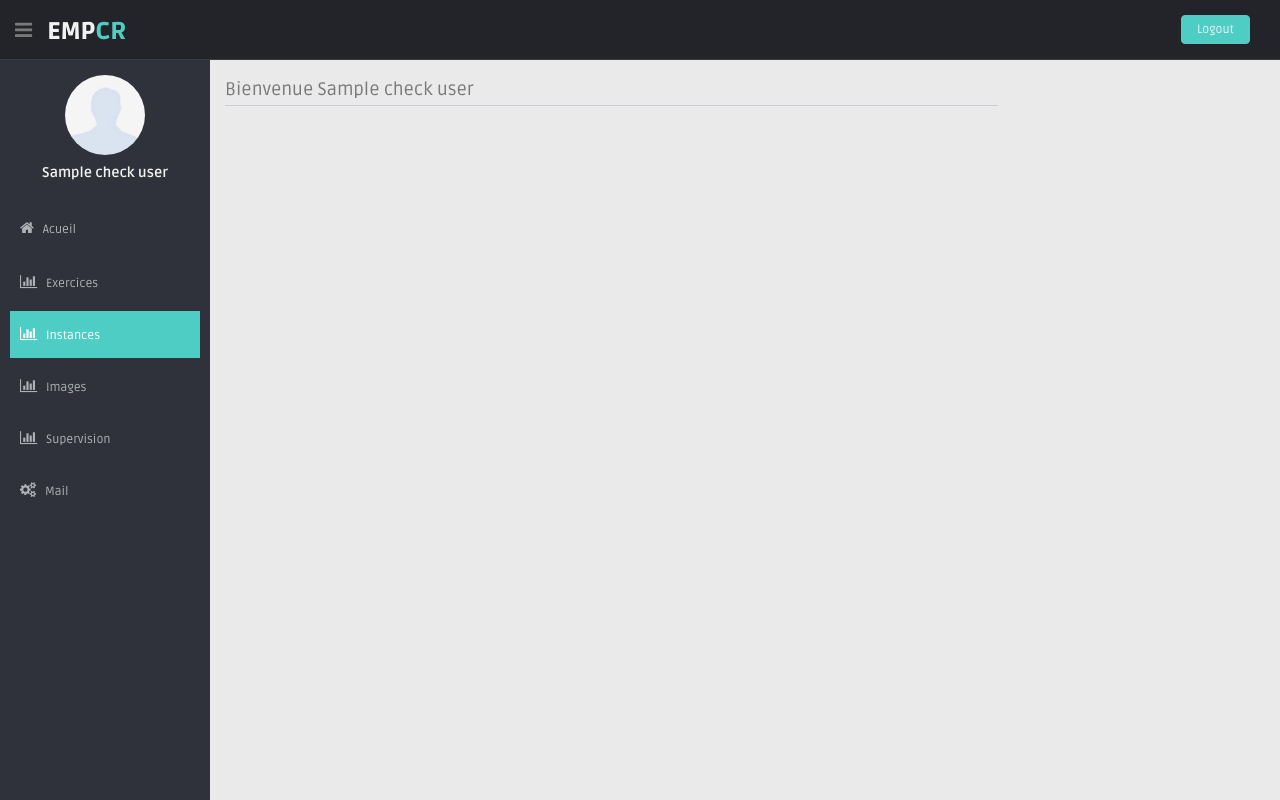
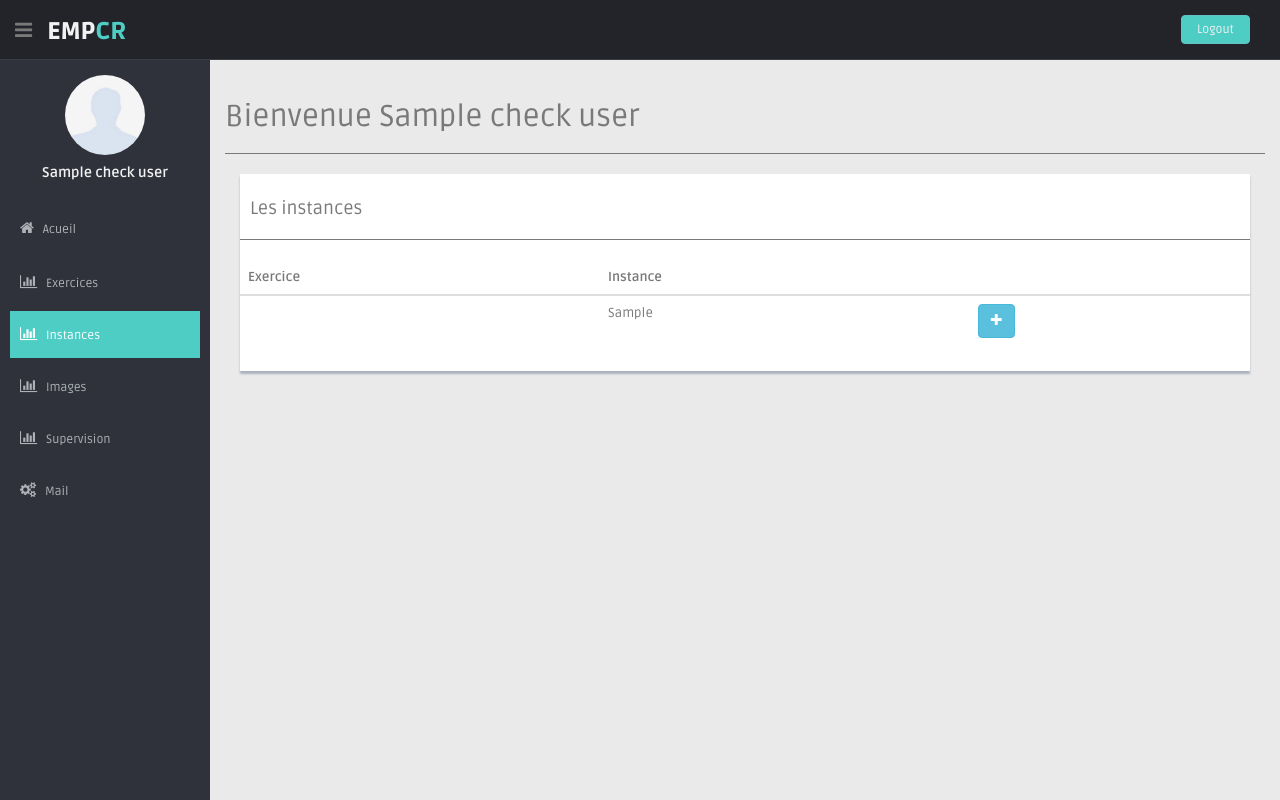
Before and after one commit to ayoubDevOp/pfe_app1.2, a Django app: template my_app/my_app/templates/enseignant_instances.html in a window 1280 px wide. Run offline with Django 3.2, Linux system fonts and the light colour scheme; data comes from the database, SQL or seed files in the repository; both versions use the stored data as it was after the commit; tables that the repository leaves empty hold one stand-in row (values such as "Sample post"); the template is opened without the code that fills it: values that come from a table or form of the project are taken from there, most other values are stand-ins (such as "Sample title", 1, 10 or a date in 2020); some libraries are stand-ins or nearby versions; some web fonts are replaced.

Commit message:
loaded image

```diff
--- a/my_app/my_app/templates/enseignant_instances.html
+++ b/my_app/my_app/templates/enseignant_instances.html
@@ -110,9 +110,43 @@
 		<section id="main-content">
 			<section class="wrapper">
 				<div class="row">
-					<div class="col-lg-9 main-chart">
+					<div class="col-lg-12 main-chart">
 						<div class="border-head">
-							<h3>Bienvenue {{ check_user.nom_ens}}</h3>
+							<h2>Bienvenue {{ check_user.nom_ens}}</h2>
+							<hr>
+						</div>
+						<div class="col-md-12">
+							<div class="content-panel">
+								<h4> Les instances </h4>
+								<hr>
+								<table class="table">
+									<thead>
+										<tr>
+											<th>Exercice</th>
+											<th>Instance</th>
+											<th></th>
+										</tr>
+									</thead>
+									<tbody>
+										{% for item in instance_ress %}
+										<tr>
+											<td>{{ item.exercice }}</td>
+											<td id="desig" >{{ item.desig_ins }}</td>
+											<td>
+												<button class="btn btn-info btn-xl" onclick="clickHandler"><i class="fa fa-plus"></i></button>											</td>
+												<script>
+													function clickHandler(){
+														console.log("test");
+														var va = document.getElementById("desig");
+														console.log(va);
+													}
+												</script>
+											</td>
+										</tr>
+										{% endfor %}
+									</tbody>
+								</table>
+							</div>
 						</div>
 					</div>
 				</div>
--- a/my_app/my_app/templates/enseignant_supervision.html
+++ b/my_app/my_app/templates/enseignant_supervision.html
@@ -44,7 +44,7 @@
 					<div class="fa fa-bars tooltips" data-placement="right" ></div>
 				</div>
 				<!--logo start-->
-				<a href="index.html" class="logo"><b>EMP<span>CR</span></b></a>
+				<a href="" class="logo"><b>EMP<span>CR</span></b></a>
 				<!--logo end-->
 				<div class="top-menu">
 					<ul class="nav pull-right top-menu">
--- a/my_app/my_app/views.py
+++ b/my_app/my_app/views.py
@@ -173,7 +173,11 @@
 		user = request.session['ens']
 		check_user_f = Enseignant.objects.filter(username_ens=user)
 		check_user = check_user_f.first()
-		ctx = {'check_user' : check_user}
+		repert_f = Repertoire.objects.filter(enseignant=check_user)
+		repert = repert_f.first()
+		instance_ress = Instance.objects.filter(repertoire=repert)
+		ctx = {'check_user' : check_user,
+				'instance_ress' : instance_ress}
 		return render(request, 'enseignant_instances.html', ctx)
 	except:
 		return HttpResponse('login required')
```
Also changed, not shown: my_app/my_app/templates/enseignant.html (+4 -4 lines), my_app/my_app/templates/enseignant_mail_compose.html (+4 -10 lines), my_app/db.sqlite3, my_app/my_app/static/img/CyberRange.jpg (added).
